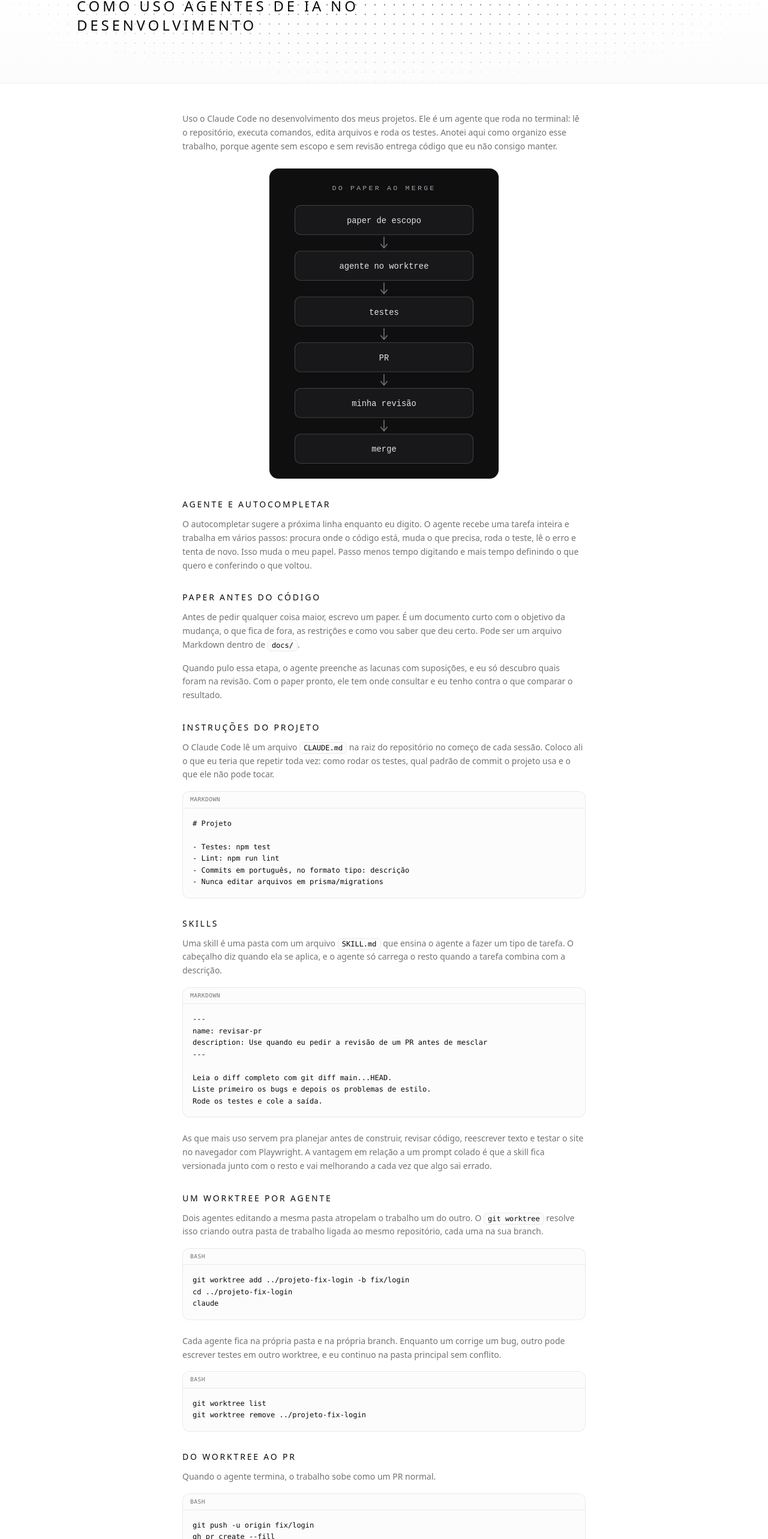
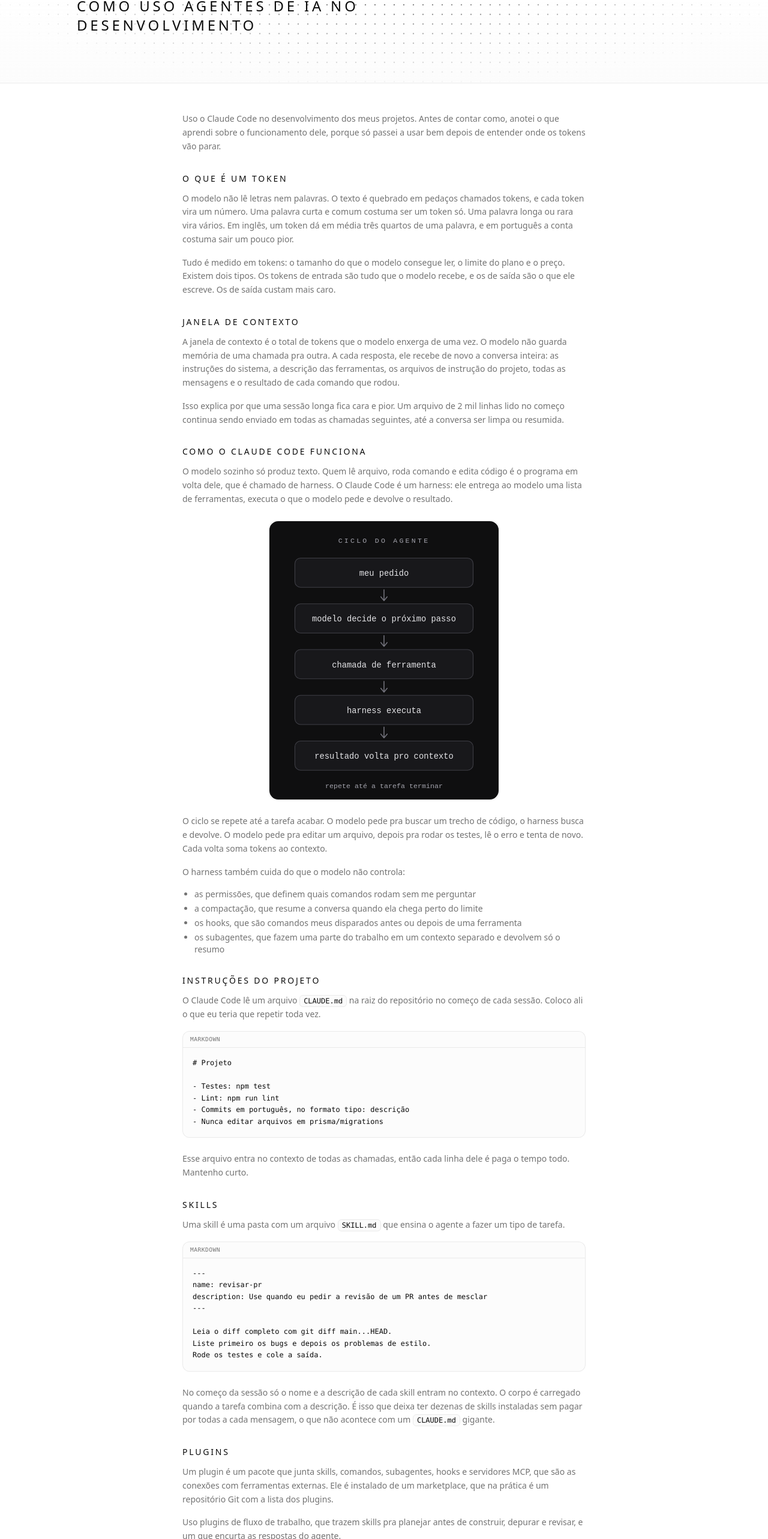
Before and after one commit to gabrielcampeao/Portifolio, a React (Vite) app: page /blog/agentes-de-ia-no-desenvolvimento in a window 1280 px wide. Shown: the part 234-2800 px from the top of the page at 60% size. Built offline with nearby package versions, Linux system fonts and the light colour scheme.

Commit message:
docs: reescreve anotação de IA com tokens, harness, skills, plugins e papers
Explica tokens e janela de contexto, o ciclo do agente no Claude Code,
skills, plugins e formas de gastar menos. Cita papers de Princeton,
Stanford e Berkeley e fecha com o fluxo de worktree até o PR.

```diff
--- a/src/components/ui/MarkdownContent.jsx
+++ b/src/components/ui/MarkdownContent.jsx
@@ -24,6 +24,16 @@ export function MarkdownContent({ content }) {
           </ul>
         ),
         li: ({ children }) => <li className="mb-1">{children}</li>,
+        a: ({ href, children }) => (
+          <a
+            href={href}
+            target="_blank"
+            rel="noreferrer"
+            className="text-foreground underline underline-offset-4 hover:opacity-80"
+          >
+            {children}
+          </a>
+        ),
         img: ({ src, alt }) => (
           <img
             src={src}
--- a/src/data/blog.js
+++ b/src/data/blog.js
@@ -1343,26 +1343,41 @@ Nos simulados, os assuntos que mais se repetem são o modelo de responsabilidade
     date: 'Nov 10, 2026',
     category: 'IA',
     excerpt:
-      'Meu fluxo com o Claude Code: paper de escopo antes do código, skills pra tarefas repetidas e um git worktree por agente até virar PR.',
-    readTime: '7 min read',
+      'O que são tokens, como o Claude Code funciona por dentro, skills, plugins, como gastar menos e o que papers de Princeton, Stanford e Berkeley dizem sobre agentes de código.',
+    readTime: '12 min read',
     content: `
-Uso o Claude Code no desenvolvimento dos meus projetos. Ele é um agente que roda no terminal: lê o repositório, executa comandos, edita arquivos e roda os testes. Anotei aqui como organizo esse trabalho, porque agente sem escopo e sem revisão entrega código que eu não consigo manter.
+Uso o Claude Code no desenvolvimento dos meus projetos. Antes de contar como, anotei o que aprendi sobre o funcionamento dele, porque só passei a usar bem depois de entender onde os tokens vão parar.
 
-![Fluxo do paper de escopo até o merge, passando pelo agente no worktree, pelos testes, pelo PR e pela minha revisão](/diagramas/agentes.svg)
+## O que é um token
 
-## Agente e autocompletar
+O modelo não lê letras nem palavras. O texto é quebrado em pedaços chamados tokens, e cada token vira um número. Uma palavra curta e comum costuma ser um token só. Uma palavra longa ou rara vira vários. Em inglês, um token dá em média três quartos de uma palavra, e em português a conta costuma sair um pouco pior.
 
-O autocompletar sugere a próxima linha enquanto eu digito. O agente recebe uma tarefa inteira e trabalha em vários passos: procura onde o código está, muda o que precisa, roda o teste, lê o erro e tenta de novo. Isso muda o meu papel. Passo menos tempo digitando e mais tempo definindo o que quero e conferindo o que voltou.
+Tudo é medido em tokens: o tamanho do que o modelo consegue ler, o limite do plano e o preço. Existem dois tipos. Os tokens de entrada são tudo que o modelo recebe, e os de saída são o que ele escreve. Os de saída custam mais caro.
 
-## Paper antes do código
+## Janela de contexto
 
-Antes de pedir qualquer coisa maior, escrevo um paper. É um documento curto com o objetivo da mudança, o que fica de fora, as restrições e como vou saber que deu certo. Pode ser um arquivo Markdown dentro de \`docs/\`.
+A janela de contexto é o total de tokens que o modelo enxerga de uma vez. O modelo não guarda memória de uma chamada pra outra. A cada resposta, ele recebe de novo a conversa inteira: as instruções do sistema, a descrição das ferramentas, os arquivos de instrução do projeto, todas as mensagens e o resultado de cada comando que rodou.
 
-Quando pulo essa etapa, o agente preenche as lacunas com suposições, e eu só descubro quais foram na revisão. Com o paper pronto, ele tem onde consultar e eu tenho contra o que comparar o resultado.
+Isso explica por que uma sessão longa fica cara e pior. Um arquivo de 2 mil linhas lido no começo continua sendo enviado em todas as chamadas seguintes, até a conversa ser limpa ou resumida.
+
+## Como o Claude Code funciona
+
+O modelo sozinho só produz texto. Quem lê arquivo, roda comando e edita código é o programa em volta dele, que é chamado de harness. O Claude Code é um harness: ele entrega ao modelo uma lista de ferramentas, executa o que o modelo pede e devolve o resultado.
+
+![Ciclo do agente: o pedido vai pro modelo, o modelo chama uma ferramenta, o harness executa e o resultado volta pro contexto](/diagramas/ciclo-agente.svg)
+
+O ciclo se repete até a tarefa acabar. O modelo pede pra buscar um trecho de código, o harness busca e devolve. O modelo pede pra editar um arquivo, depois pra rodar os testes, lê o erro e tenta de novo. Cada volta soma tokens ao contexto.
+
+O harness também cuida do que o modelo não controla:
+
+- as permissões, que definem quais comandos rodam sem me perguntar
+- a compactação, que resume a conversa quando ela chega perto do limite
+- os hooks, que são comandos meus disparados antes ou depois de uma ferramenta
+- os subagentes, que fazem uma parte do trabalho em um contexto separado e devolvem só o resumo
 
 ## Instruções do projeto
 
-O Claude Code lê um arquivo \`CLAUDE.md\` na raiz do repositório no começo de cada sessão. Coloco ali o que eu teria que repetir toda vez: como rodar os testes, qual padrão de commit o projeto usa e o que ele não pode tocar.
+O Claude Code lê um arquivo \`CLAUDE.md\` na raiz do repositório no começo de cada sessão. Coloco ali o que eu teria que repetir toda vez.
 
 \`\`\`markdown
 # Projeto
@@ -1373,9 +1388,11 @@ O Claude Code lê um arquivo \`CLAUDE.md\` na raiz do repositório no começo de
 - Nunca editar arquivos em prisma/migrations
 \`\`\`
 
+Esse arquivo entra no contexto de todas as chamadas, então cada linha dele é paga o tempo todo. Mantenho curto.
+
 ## Skills
 
-Uma skill é uma pasta com um arquivo \`SKILL.md\` que ensina o agente a fazer um tipo de tarefa. O cabeçalho diz quando ela se aplica, e o agente só carrega o resto quando a tarefa combina com a descrição.
+Uma skill é uma pasta com um arquivo \`SKILL.md\` que ensina o agente a fazer um tipo de tarefa.
 
 \`\`\`markdown
 ---
@@ -1388,11 +1405,50 @@ Liste primeiro os bugs e depois os problemas de estilo.
 Rode os testes e cole a saída.
 \`\`\`
 
-As que mais uso servem pra planejar antes de construir, revisar código, reescrever texto e testar o site no navegador com Playwright. A vantagem em relação a um prompt colado é que a skill fica versionada junto com o resto e vai melhorando a cada vez que algo sai errado.
+No começo da sessão só o nome e a descrição de cada skill entram no contexto. O corpo é carregado quando a tarefa combina com a descrição. É isso que deixa ter dezenas de skills instaladas sem pagar por todas a cada mensagem, o que não acontece com um \`CLAUDE.md\` gigante.
 
-## Um worktree por agente
+## Plugins
 
-Dois agentes editando a mesma pasta atropelam o trabalho um do outro. O \`git worktree\` resolve isso criando outra pasta de trabalho ligada ao mesmo repositório, cada uma na sua branch.
+Um plugin é um pacote que junta skills, comandos, subagentes, hooks e servidores MCP, que são as conexões com ferramentas externas. Ele é instalado de um marketplace, que na prática é um repositório Git com a lista dos plugins.
+
+Uso plugins de fluxo de trabalho, que trazem skills pra planejar antes de construir, depurar e revisar, e um que encurta as respostas do agente.
+
+## Gastando menos tokens
+
+O que mais reduziu o meu consumo:
+
+- começar uma conversa nova a cada tarefa com \`/clear\`, em vez de carregar o histórico da anterior
+- usar \`/compact\` quando a conversa precisa continuar, mas já está longa
+- olhar \`/context\` pra ver o que está ocupando a janela
+- trocar pra um modelo menor com \`/model\` em tarefa simples
+- baixar o nível de esforço de raciocínio quando a tarefa é mecânica
+- mandar buscas grandes pra um subagente, que devolve só a conclusão
+- pedir um trecho do arquivo ou do log, em vez do arquivo inteiro
+- deixar regra específica em skill e manter o \`CLAUDE.md\` pequeno
+
+O harness também usa cache de prompt. O começo da conversa, que se repete igual a cada chamada, é cobrado mais barato nas chamadas seguintes. Mudar as instruções ou trocar de modelo no meio da sessão invalida esse cache.
+
+O plugin que encurta as respostas ataca os tokens de saída, que são os mais caros: tira saudação, repetição do que eu pedi e resumo no final.
+
+## O que os papers dizem
+
+Fui atrás dos estudos por trás dessas ferramentas. Estes são os que mais mudaram o meu jeito de usar.
+
+[ReAct: Synergizing Reasoning and Acting in Language Models](https://arxiv.org/abs/2210.03629), de Princeton e do Google, de 2022. Propõe que o modelo alterne raciocínio e ação: pensa, usa uma ferramenta, observa o resultado e pensa de novo. É o ciclo que descrevi acima, e a base dos agentes de hoje.
+
+[SWE-bench: Can Language Models Resolve Real-World GitHub Issues?](https://arxiv.org/abs/2310.06770), de Princeton, de 2023. Monta um teste com 2.294 issues reais de 12 repositórios Python. Na publicação, o melhor modelo resolvia menos de 2% delas. Virou a régua usada pra medir agentes de código.
+
+[SWE-agent: Agent-Computer Interfaces Enable Automated Software Engineering](https://arxiv.org/abs/2405.15793), de Princeton, de 2024. Mostra que a interface entre o agente e o computador pesa muito no resultado. Com ferramentas de busca e edição desenhadas pro agente, a taxa de acerto no SWE-bench chegou a cerca de 12%, bem acima dos resultados publicados até então. Foi o paper que me fez dar ao harness a mesma atenção que eu dava ao modelo.
+
+[Lost in the Middle: How Language Models Use Long Contexts](https://arxiv.org/abs/2307.03172), de Stanford e Berkeley, de 2023. Mede que o modelo usa melhor a informação que está no começo ou no fim do contexto e pior a que fica no meio. Por isso contexto pequeno ajuda na qualidade, além de custar menos.
+
+[Do Users Write More Insecure Code with AI Assistants?](https://arxiv.org/abs/2211.03622), de Stanford, de 2022. Os participantes que usaram assistente de IA escreveram código menos seguro e, ao mesmo tempo, confiaram mais que ele estava seguro. É o motivo de eu ler todo diff antes de mesclar.
+
+## Como eu uso pra desenvolver
+
+Antes de pedir qualquer coisa maior, escrevo o escopo em um documento curto: o objetivo da mudança, o que fica de fora, as restrições e como vou saber que deu certo. Sem isso o agente preenche as lacunas com suposições, e eu só descubro quais foram na revisão.
+
+Depois abro um worktree pra tarefa. O \`git worktree\` cria outra pasta de trabalho ligada ao mesmo repositório, cada uma na sua branch. Dois agentes editando a mesma pasta atropelam o trabalho um do outro, e com worktree cada um fica isolado.
 
 \`\`\`bash
 git worktree add ../projeto-fix-login -b fix/login
@@ -1400,31 +1456,25 @@ cd ../projeto-fix-login
 claude
 \`\`\`
 
-Cada agente fica na própria pasta e na própria branch. Enquanto um corrige um bug, outro pode escrever testes em outro worktree, e eu continuo na pasta principal sem conflito.
-
-\`\`\`bash
-git worktree list
-git worktree remove ../projeto-fix-login
-\`\`\`
-
-## Do worktree ao PR
+![Fluxo do escopo escrito até o merge, passando pelo agente no worktree, pelos testes, pelo PR e pela minha revisão](/diagramas/agentes.svg)
 
 Quando o agente termina, o trabalho sobe como um PR normal.
 
 \`\`\`bash
 git push -u origin fix/login
 gh pr create --fill
+git worktree remove ../projeto-fix-login
 \`\`\`
 
-O PR passa pelo mesmo pipeline de qualquer outro: lint, testes e build. Eu leio o diff inteiro antes de mesclar. O agente erra, e os erros mais comuns que encontro são código a mais do que foi pedido e teste que passa sem testar o que importa.
+O PR passa pelo mesmo pipeline de qualquer outro: lint, testes e build. Eu leio o diff inteiro antes de mesclar. Os erros mais comuns que encontro são código a mais do que foi pedido e teste que passa sem testar o que importa.
 
 ## Segurança
 
-O agente roda comandos na minha máquina, então trato o acesso dele como trato o de qualquer ferramenta. O \`.env\` fica fora do repositório, as permissões de comando ficam restritas ao que a tarefa precisa, e nenhuma chave entra em prompt ou em arquivo de instrução.
+O agente roda comandos na minha máquina. O \`.env\` fica fora do repositório, as permissões de comando ficam restritas ao que a tarefa precisa, e nenhuma chave entra em prompt ou em arquivo de instrução.
 
 ## Onde ainda não confio
 
-Decisão de arquitetura e modelagem de banco eu ainda faço sozinho e só depois passo pro agente implementar. Ele também não sabe o contexto que não está escrito, o que é mais um motivo pra manter o paper e o \`CLAUDE.md\` em dia.
+Decisão de arquitetura e modelagem de banco eu ainda faço sozinho e só depois passo pro agente implementar. Ele também não sabe o contexto que não está escrito, o que é mais um motivo pra manter o escopo e o \`CLAUDE.md\` em dia.
 `.trim(),
   },
 ];
--- a/src/data/site.js
+++ b/src/data/site.js
@@ -21,7 +21,7 @@ export const capabilities = [
     title: 'IA no Desenvolvimento',
     description:
       'Trabalho com agentes de código como o Claude Code, com o escopo escrito antes e revisão minha em cada PR.',
-    items: ['Claude Code', 'Skills', 'Git worktree'],
+    items: ['Claude Code', 'Skills e plugins', 'Git worktree'],
   },
 ]
 
```
Also changed, not shown: public/diagramas/agentes.svg, public/diagramas/ciclo-agente.svg (added).
